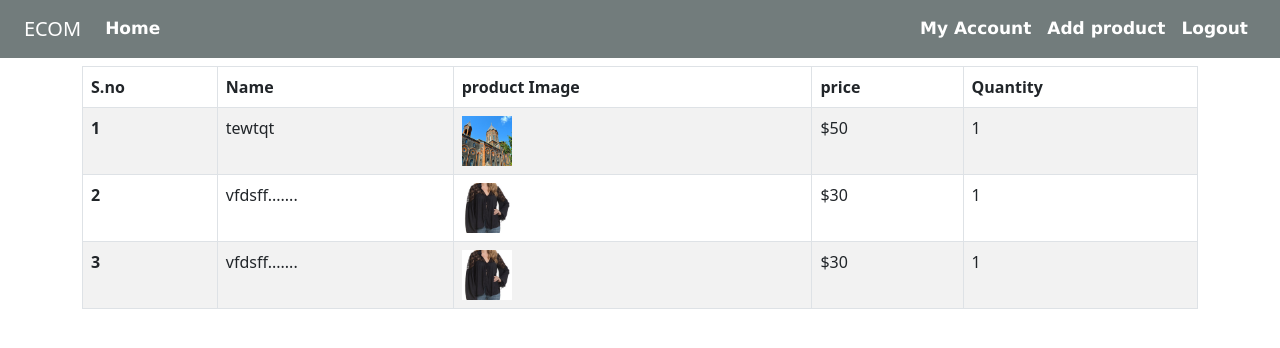
After one commit to amitsaini95/Ecom, a Django app: page /Cartlist in a window 1280 px wide. The commit adds this page. Shown: the top 348 px of the page. Run offline with Django 4.2, Linux system fonts and the light colour scheme; a user stored in the database is signed in; data comes from the database, SQL or seed files in the repository; both versions use the stored data as it was after the commit; some libraries are stand-ins or nearby versions.

Commit message:
cart page

```diff
--- a/product/admin.py
+++ b/product/admin.py
@@ -2,5 +2,6 @@ from django.contrib import admin
 from .models import *
 # Register your models here.
 admin.site.register(Category)
+admin.site.register(Cart)
 admin.site.register(Product)
 admin.site.register(Tag)
--- a/product/models.py
+++ b/product/models.py
@@ -55,8 +55,8 @@ class Product(models.Model):
         return self.name
 class Cart(models.Model):
     product=models.ForeignKey(Product,on_delete=models.CASCADE)
-    user=models.ForeignKey(User,on_delete=models.CASCADE)
-    quantity=models.PositiveIntegerField()
+    user=models.ForeignKey(User,on_delete=models.CASCADE,null=True,blank=True)
+    quantity=models.PositiveIntegerField(null=True,default=1)
     created=models.DateTimeField(auto_now_add=True)
     updated=models.DateTimeField(auto_now=True)
     def __str__(self):
--- /dev/null
+++ b/product/templates/base/cart.html
@@ -0,0 +1,29 @@
+{% extends 'base/base.html' %}
+{% block content %}
+<div class="add cart">
+    <table class="table table-bordered table-striped">
+        <thead>
+          <tr>
+            <th scope="col">S.no</th>
+            <th scope="col">Name</th>
+            <th scope="col">product Image</th>
+            <th scope="col">price</th>
+            <th scope="col">Quantity</th>
+          </tr>
+        </thead>
+        <tbody>
+            {% for cart in cart %}
+          <tr>
+            <th scope="row">{{forloop.counter}}</th>
+            <td>{{cart.product.name}}</td>
+            <td><img src="{{cart.product.productimage}}" width="50px" height="50px"></td>
+            <td>${{cart.product.price}}</td>
+            <td>{{cart.quantity}}</td>
+
+
+          </tr>
+       {% endfor %}
+        </tbody>
+      </table>
+</div>
+{% endblock %}
--- a/product/templates/base/productlist.html
+++ b/product/templates/base/productlist.html
@@ -17,7 +17,11 @@
 
               <h2 class="product-price">$<span>{{product.price}}</span></h2>
               <p>{{product.desc}} </p>
-              <button class="btn btn-primary">ADD TO CART</button>
+              <form method="post" action="{% url 'product:AddCartlist' %} ">
+                {% csrf_token %}
+                <input type="hidden" name="product-id" value="{{product.id}}">
+                <button class="btn btn-primary">add To cart</button>
+            </form>
               <a href="{% url 'product:editproductlist' slug=product.slug %}" class="text-white">Edit</a>
 
             </div>
--- a/product/urls.py
+++ b/product/urls.py
@@ -7,5 +7,8 @@ urlpatterns=[
     path('product/<slug:slug>',views.ProductDetailView,name="productDetails") ,
     path('addProduct',views.AddProductView,name="Addproductlist"),
     path('edit/product/<slug:slug>',views.EditProductView,name="editproductlist"),
+    path('addCart',views.AddCartView,name="AddCartlist"),
+    path('Cartlist',views.CartViewList,name="cartViewlist")
+
 
 ]
--- a/product/views.py
+++ b/product/views.py
@@ -47,3 +47,28 @@ def EditProductView(request,slug):
         'form':form
     }
     return render(request,"base/editproduct.html",context)
+def AddCartView(request):
+
+    product_id=request.POST.get('product-id') if request.POST.get('product-id') !=None else ''
+    product=get_object_or_404(Product,id=product_id)
+    print(product)
+    if Cart.objects.filter(product=product,user=request.user,quantity=1).exists():
+
+        return redirect('product:cartViewlist')
+    else:
+        cartitem=Cart.objects.create(product=product,user=request.user)
+        cartitem.quantity=1
+        cartitem.save()
+        return redirect('product:cartViewlist')
+
+
+
+def CartViewList(request):
+    cartdata=Cart.objects.filter(user=request.user)
+    print(cartdata)
+    totalprice=sum(item.product.price * item.quantity for item in cartdata)
+    context={
+        'cart':cartdata,
+        'totalprice':totalprice
+    }
+    return render(request,"base/cart.html",context)
```
Also changed, not shown: db.sqlite3, product/migrations/0008_alter_cart_quantity.py (added), product/migrations/0009_alter_cart_user.py (added), product/migrations/0010_alter_cart_quantity.py (added).
